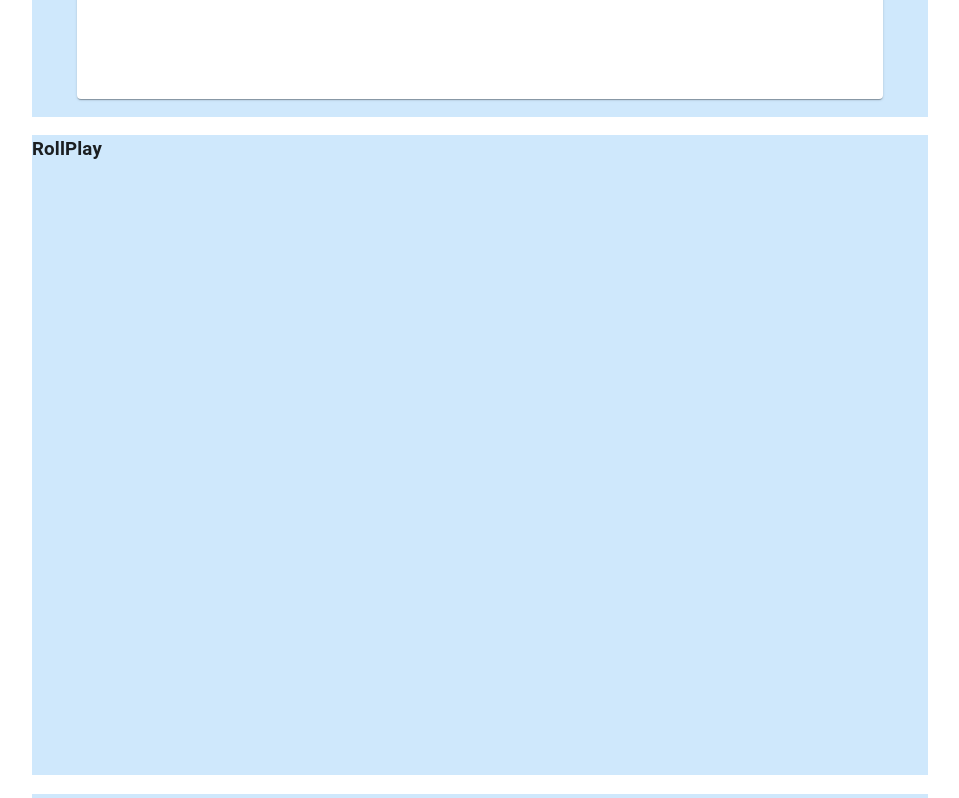
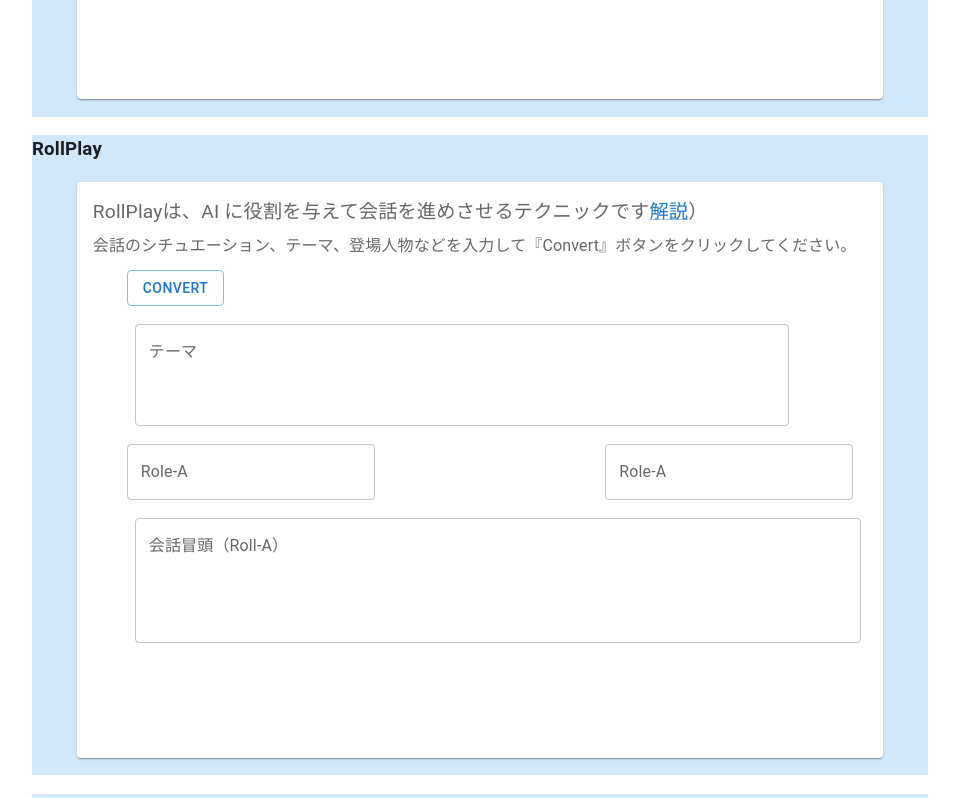
Before and after one commit to sgtao/gpt-prompt-templates, a React (Create React App) app: page / in a window 1280 px wide. Shown: the part 2060-2858 px from the top of the page, without its empty margins (280-1239 px from the left). Built offline with nearby package versions, Linux system fonts and the light colour scheme.

Commit message:
update App for add a roll-playing template

```diff
--- a/src/components/PersistentDrawerLeft.jsx
+++ b/src/components/PersistentDrawerLeft.jsx
@@ -26,6 +26,7 @@ import {
   QuestionAnswering,
   Classification,
   Insertion,
+  RollPlay,
   BlankTemplate,
 } from "./index";
 
@@ -195,7 +196,7 @@ export default function PersistentDrawerLeft() {
           <Insertion title="Insertion" />
         </Container>
         <Container id="rollPlay">
-          <BlankTemplate title="RollPlay" />
+          <RollPlay title="RollPlay" />
         </Container>
         <Container id="reasoning">
           <BlankTemplate title="Reasoning" />
--- /dev/null
+++ b/src/components/RollPlay.jsx
@@ -0,0 +1,144 @@
+// RollPlay.jsx
+import * as React from "react";
+import { useState } from "react";
+import CssBaseline from "@mui/material/CssBaseline";
+import Box from "@mui/material/Box";
+import Container from "@mui/material/Container";
+import Card from "@mui/material/Card";
+import CardContent from "@mui/material/CardContent";
+import Button from "@mui/material/Button";
+import Typography from "@mui/material/Typography";
+import TextField from "@mui/material/TextField";
+import Modal from "@mui/material/Modal";
+import Link from "@mui/material/Link";
+
+const styleModal = {
+  position: "absolute",
+  top: "50%",
+  left: "50%",
+  transform: "translate(-50%, -50%)",
+  width: "80%",
+  bgcolor: "background.paper",
+  border: "2px solid #000",
+  boxShadow: 24,
+  p: 4,
+};
+
+export default function Classification(props) {
+  const titleContents = String(props.title);
+  const [thema, setThema] = useState("");
+  const [rollAsan, setRollasan] = useState("");
+  const [rollBsan, setRollbsan] = useState("");
+  const [headConversation, setHeadConversation] = useState("");
+  const changeThema = (eventThema) => {
+    const result = eventThema.target.value;
+    if (result === "") {
+      setThema("");
+    } else {
+      setThema(result);
+    }
+  };
+  const changeHeadConversation = (eventHead) => {
+    const result = eventHead.target.value;
+    if (result === "") {
+      setHeadConversation("");
+    } else {
+      setHeadConversation(result);
+    }
+  };
+  const onClickConvert = () => {
+    setOpen(true);
+  };
+  const [open, setOpen] = React.useState(false);
+  const handleClose = () => setOpen(false);
+
+  return (
+    <React.Fragment>
+      <CssBaseline />
+      <Container>
+        <Box sx={{ bgcolor: "#cfe8fc", height: "80vh" }}>
+          <h3>{titleContents}</h3>
+          <Card
+            sx={{
+              margin: "0 auto",
+              maxWidth: "90%",
+              minWidth: 275,
+              height: "90%",
+            }}
+          >
+            <CardContent>
+              <Typography
+                sx={{ fontSize: "1.2rem" }}
+                color="text.secondary"
+                gutterBottom
+              >
+                RollPlayは、AI に役割を与えて会話を進めさせるテクニックです
+                <Link
+                  href="https://www.promptingguide.ai/jp/introduction/examples#%E4%BC%9A%E8%A9%B1"
+                  target="_blank"
+                >
+                  解説
+                </Link>
+                ）
+              </Typography>
+              <Typography sx={{ mb: 1.5 }} color="text.secondary">
+                会話のシチュエーション、テーマ、登場人物などを入力して『Convert』ボタンをクリックしてください。
+              </Typography>
+              <Container sx={{ margin: "10px" }}>
+                <Button variant="outlined" onClick={() => onClickConvert()}>
+                  Convert
+                </Button>
+              </Container>
+              <Container sx={{ margin: "10px" }}>
+                <TextField
+                  sx={{ m: 1, width: "90%" }}
+                  label="テーマ"
+                  multiline
+                  rows={3}
+                  value={thema}
+                  onChange={changeThema}
+                />
+              </Container>
+              <Container sx={{ margin: "10px", display: "flex", justifyContent: 'space-between',}} >
+                <TextField label="Role-A" value={rollAsan}
+                 onChange={(eAsan) => setRollasan(eAsan.target.value)} />
+                <TextField label="Role-A" value={rollBsan}
+                 onChange={(eBsan) => setRollbsan(eBsan.target.value)} />
+              </Container>
+              <Container sx={{ margin: "10px" }}>
+                <TextField
+                  sx={{ m: 1, width: "100%" }}
+                  label="会話冒頭（Roll-A）"
+                  multiline
+                  rows={4}
+                  value={headConversation}
+                  onChange={changeHeadConversation}
+                />
+              </Container>
+            </CardContent>
+          </Card>
+        </Box>
+      </Container>
+      <Modal
+        open={open}
+        onClose={handleClose}
+        aria-labelledby="modal-modal-title"
+        aria-describedby="modal-modal-description"
+      >
+        <Box sx={styleModal}>
+          <Typography id="modal-modal-title" variant="h6" component="h3">
+            プロンプト例：
+          </Typography>
+          <Typography id="modal-modal-description" sx={{ mt: "2rem" }}>
+            {thema}をテーマに、{rollAsan}と{rollBsan}の会話を続けてください。<br />
+            ## 会話：<br />
+            - {rollAsan}：{headConversation}
+            <br />
+            - {rollBsan}：
+            <br />
+          </Typography>
+        </Box>
+      </Modal>
+    </React.Fragment>
+  );
+}
--- a/src/components/index.js
+++ b/src/components/index.js
@@ -4,4 +4,5 @@ export { default as Summarization } from './Summarization'
 export { default as QuestionAnswering } from './QuestionAnswering'
 export { default as Classification } from './Classification'
 export { default as Insertion } from './Insertion'
+export { default as RollPlay } from './RollPlay'
 export { default as BlankTemplate } from './BlankTemplate'
```
